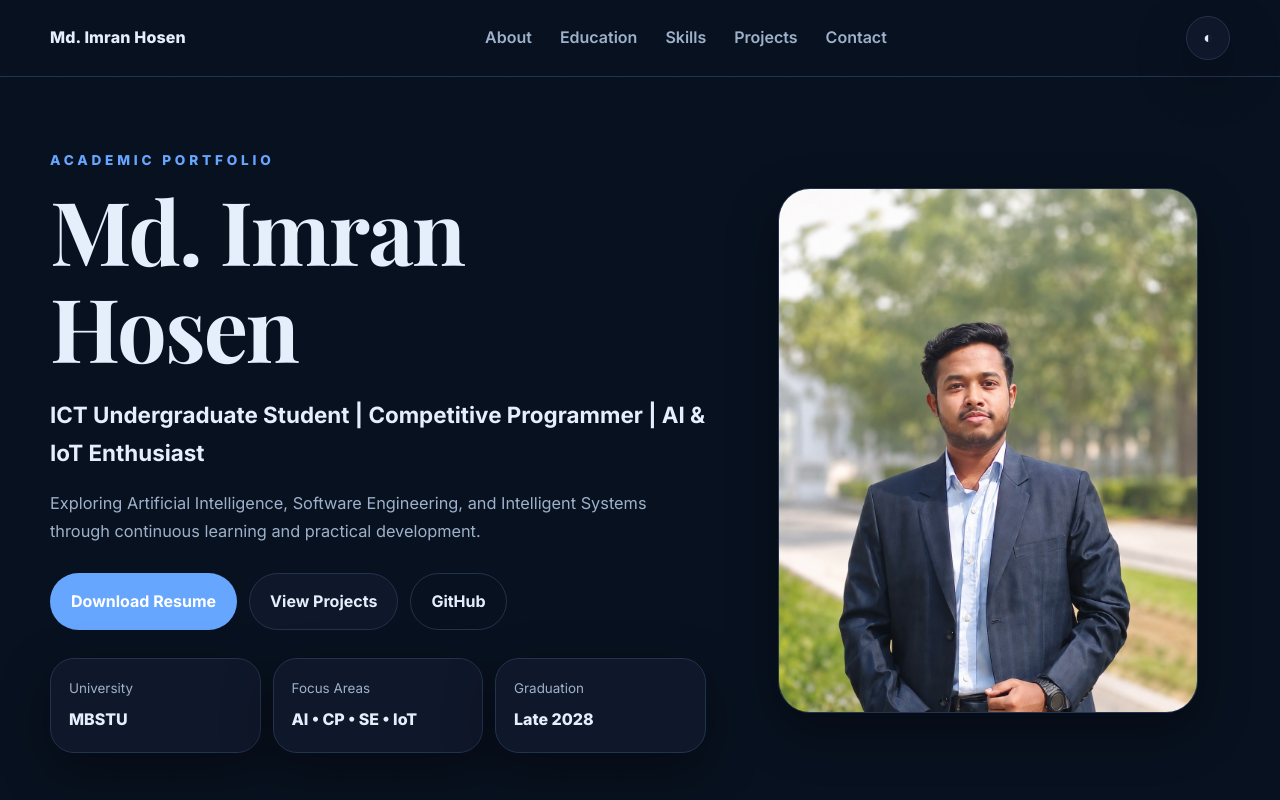
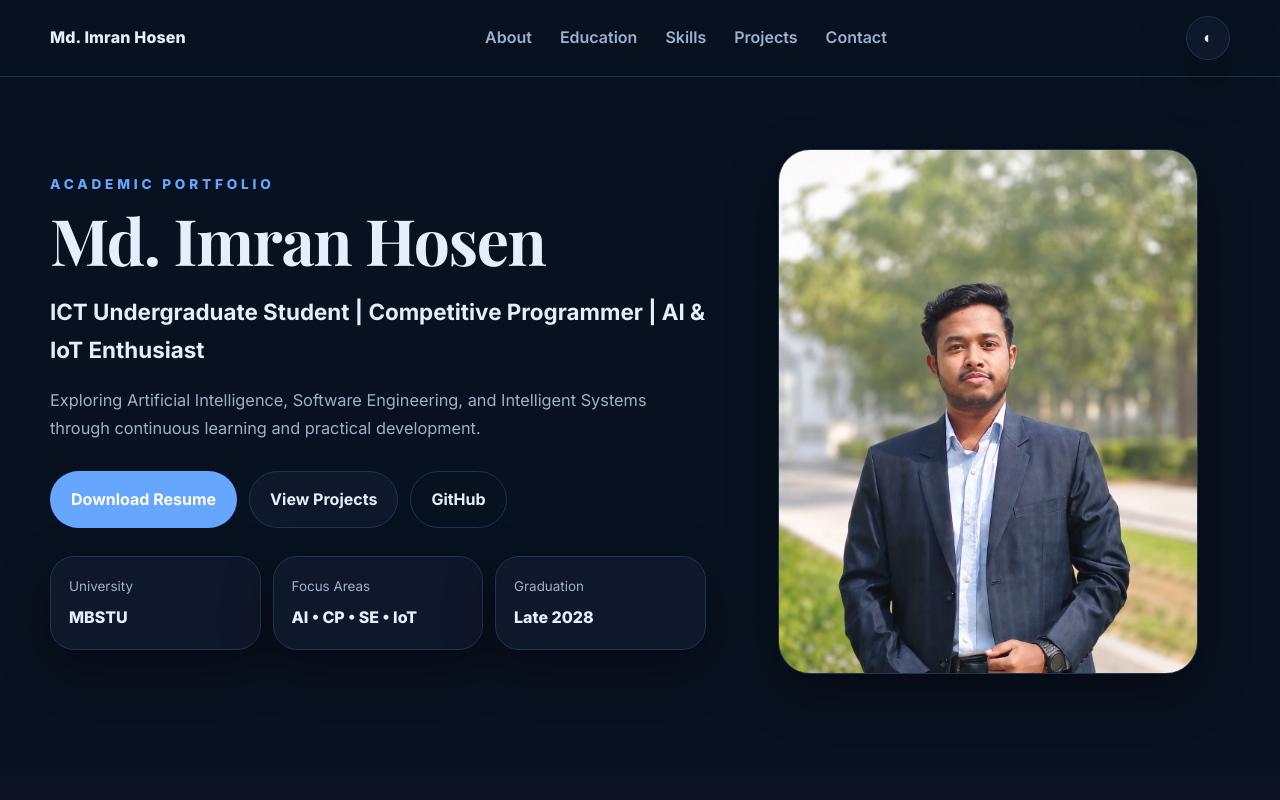
Before and after one commit to IMRAN-8/imran-8.github.io, a plain HTML site: page index.html in a window 1280 px wide. Shown: the top 800 px of the page. Drawn offline with nearby package versions, Linux system fonts and the light colour scheme.

Commit message:
Update style.css

```diff
--- a/style.css
+++ b/style.css
@@ -150,10 +150,10 @@ h3{
 }
 
 h1{
-  font-size:clamp(3rem, 7vw, 5.5rem);
-  letter-spacing:-.02em;
+    font-size: clamp(3rem, 5vw, 4.6rem);
+    letter-spacing: -0.02em;
+    line-height: 1.05;
 }
-
 h2{
   font-size:clamp(2rem, 4vw, 3rem);
 }
```
